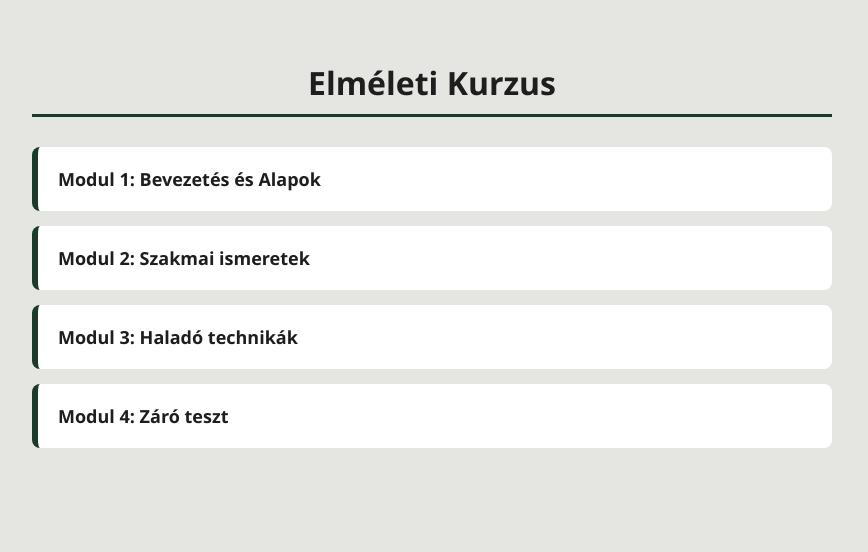
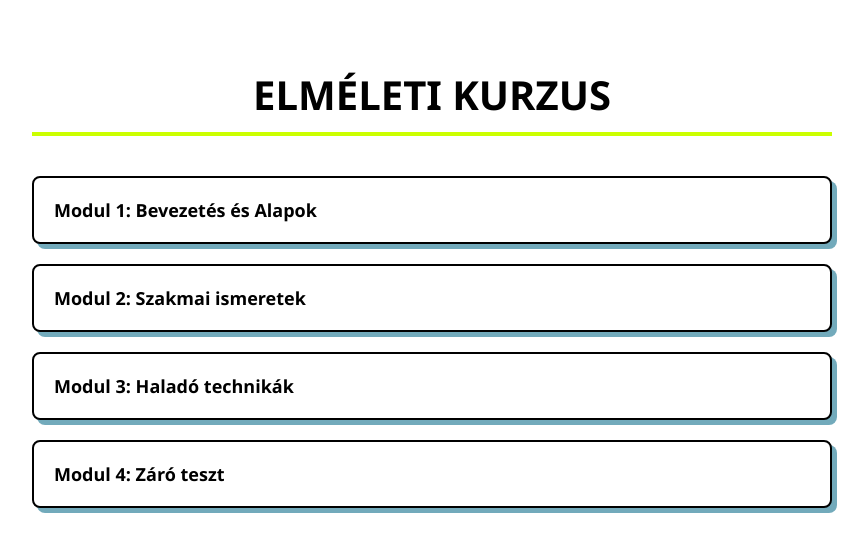
Before and after one commit to B-Bxxxx/Kurzus, a plain HTML site: page index.html in a window 1280 px wide. Shown: the whole page, without its empty margins (208-1076 px from the left). Drawn offline with Linux system fonts and the light colour scheme.

Commit message:
Update index.html

```diff
--- a/index.html
+++ b/index.html
@@ -5,21 +5,67 @@
     <meta name="viewport" content="width=device-width, initial-scale=1.0">
     <title>Elméleti Kurzus</title>
     <style>
-        body { font-family: 'Segoe UI', Tahoma, sans-serif; background-color: #E5E5E1; color: #1E1E1E; margin: 0; padding: 40px 20px; display: flex; justify-content: center; }
+        body {
+            font-family: 'Segoe UI', Tahoma, sans-serif;
+            background-color: #ffffff;
+            color: #000000;
+            margin: 0;
+            padding: 40px 20px;
+            display: flex;
+            justify-content: center;
+        }
         .container { max-width: 800px; width: 100%; }
-        h1 { text-align: center; border-bottom: 3px solid #1A3B2B; padding-bottom: 10px; margin-bottom: 30px; }
-        .module-card { display: block; padding: 20px; margin-bottom: 15px; background: #FFFFFF; color: #1E1E1E; text-decoration: none; font-size: 18px; font-weight: bold; border-radius: 8px; border-left: 6px solid #1A3B2B; transition: 0.2s; }
-        .module-card:hover { background: #1A3B2B; color: #E5E5E1; }
+        h1 {
+            text-align: center;
+            font-size: 2.5em;
+            text-transform: uppercase;
+            border-bottom: 4px solid #cbff00;
+            padding-bottom: 10px;
+            margin-bottom: 40px;
+        }
+        .module-grid {
+            display: grid;
+            grid-template-columns: 1fr;
+            gap: 20px;
+        }
+        .module-card {
+            display: flex;
+            justify-content: space-between;
+            align-items: center;
+            padding: 20px;
+            background: #ffffff;
+            color: #000000;
+            text-decoration: none;
+            font-size: 18px;
+            font-weight: bold;
+            border: 2px solid #000000;
+            border-radius: 8px;
+            box-shadow: 5px 5px 0px #72aabb;
+            transition: all 0.2s ease;
+        }
+        .module-card:hover {
+            background: #cbff00;
+            box-shadow: 5px 5px 0px #000000;
+            transform: translate(-2px, -2px);
+        }
     </style>
 </head>
 <body>
     <div class="container">
         <h1>Elméleti Kurzus</h1>
         <div class="module-grid">
-            <a href="modul1.html" class="module-card">Modul 1: Bevezetés és Alapok</a>
-            <a href="modul2.html" class="module-card">Modul 2: Szakmai ismeretek</a>
-            <a href="modul3.html" class="module-card">Modul 3: Haladó technikák</a>
-            <a href="modul4.html" class="module-card">Modul 4: Záró teszt</a>
+            <a href="modul1.html" class="module-card">
+                <span>Modul 1: Bevezetés és Alapok</span>
+            </a>
+            <a href="modul2.html" class="module-card">
+                <span>Modul 2: Szakmai ismeretek</span>
+            </a>
+            <a href="modul3.html" class="module-card">
+                <span>Modul 3: Haladó technikák</span>
+            </a>
+            <a href="modul4.html" class="module-card">
+                <span>Modul 4: Záró teszt</span>
+            </a>
         </div>
     </div>
 </body>
```
